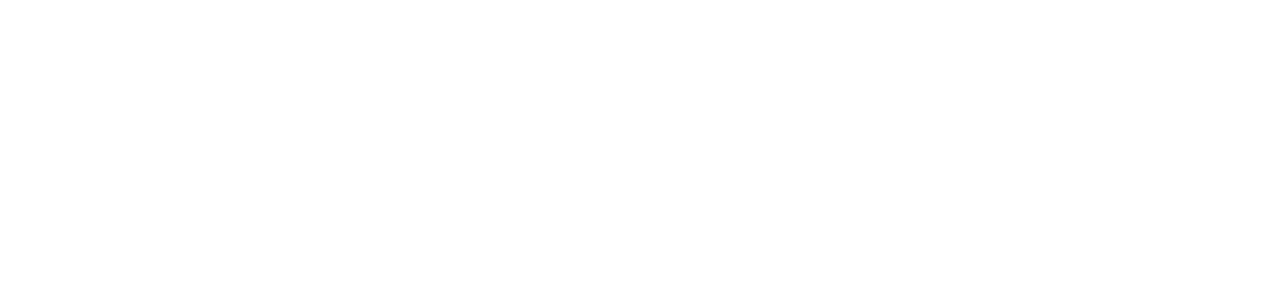
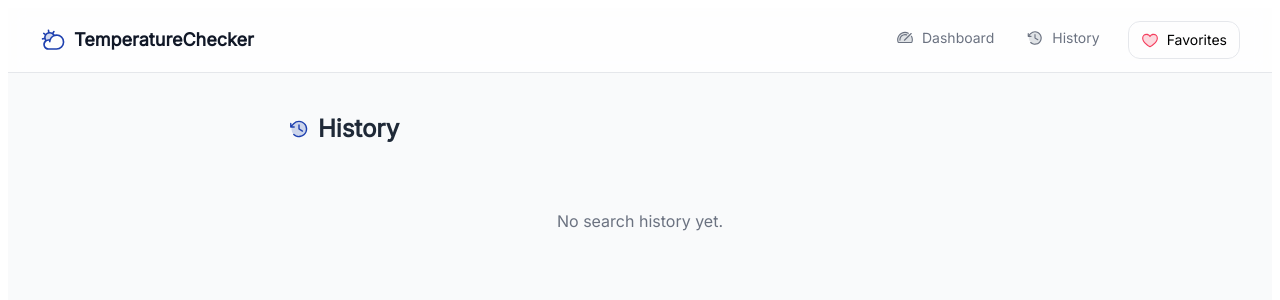
Before and after one commit to christian-oguine/frontend-temperature-app, a Nuxt app: page /history in a window 1280 px wide. Before the commit this address had no page. Shown: the top 300 px of the page. Built offline with nearby package versions, Linux system fonts and the light colour scheme.

Commit message:
Add history page to manage and display weather search history; implement filtering and clear all functionality

```diff
--- /dev/null
+++ b/app/pages/history.vue
@@ -0,0 +1,110 @@
+<template>
+  <div class="min-h-screen bg-gray-50">
+    <AppHeader />
+
+    <main class="max-w-3xl mx-auto px-4 sm:px-6 lg:px-8 py-10">
+
+      <div class="flex items-center justify-between mb-6">
+        <div class="flex items-center gap-2">
+          <Icon name="ph:clock-counter-clockwise-duotone" size="22" class="text-primary" />
+          <h1 class="text-2xl font-semibold text-gray-800">History</h1>
+        </div>
+
+        <button
+          v-if="list.length"
+          @click="clearAll"
+          class="text-sm border border-gray-300 rounded-lg px-3 py-1.5 hover:bg-gray-100 text-gray-600"
+        >
+          Clear all
+        </button>
+      </div>
+
+      <div v-if="!list.length" class="text-gray-500 text-center py-10">
+        <p>No search history yet.</p>
+      </div>
+
+      <!-- Search filter -->
+      <div v-else class="mb-5">
+        <input
+          v-model="filter"
+          type="text"
+          placeholder="Filter by city or country..."
+          class="w-full rounded-xl border border-gray-200 bg-white px-4 py-3 text-sm focus:outline-none focus:ring-1 focus:ring-primary"
+        />
+      </div>
+
+      <!-- List of history items -->
+      <ul v-if="filteredList.length" class="space-y-3">
+        <li
+          v-for="h in filteredList"
+          :key="h.id"
+          class="flex items-center justify-between rounded-xl border border-gray-200 bg-white px-5 py-3 shadow-sm hover:shadow-md transition"
+        >
+          <!-- Left info -->
+          <div class="flex items-center gap-2">
+            <Icon name="ph:map-pin-duotone" size="18" class="text-primary" />
+            <div>
+              <p class="font-medium text-gray-800">{{ h.city }}</p>
+              <p class="text-xs text-gray-500">
+                {{ h.country }} • {{ fmtTemp(h.temp, h.unit) }} • {{ timeAgo(h.visitedAt) }}
+              </p>
+            </div>
+          </div>
+
+          <!-- Right action -->
+          <NuxtLink
+            :to="`/?city=${encodeURIComponent(h.city)}&unit=${h.unit}`"
+            class="inline-flex items-center gap-1 text-sm font-medium text-primary hover:underline"
+          >
+            <Icon name="ph:arrow-square-out-duotone" size="16" /> Open
+          </NuxtLink>
+        </li>
+      </ul>
+    </main>
+  </div>
+</template>
+
+<script setup lang="ts">
+import { computed, onMounted, ref } from 'vue'
+import { useHistoryStore } from '../../stores/history'
+import AppHeader from '../components/AppHeader.vue'
+
+const history = useHistoryStore()
+onMounted(() => history.load())
+
+// Filter input
+const filter = ref('')
+
+// Computed filtered list
+const list = computed(() => history.items)
+const filteredList = computed(() => {
+  const q = filter.value.trim().toLowerCase()
+  if (!q) return list.value
+  return list.value.filter(h =>
+    h.city.toLowerCase().includes(q) || h.country.toLowerCase().includes(q)
+  )
+})
+
+
+function fmtTemp(t: number, unit: string) {
+  if (!t && t !== 0) return '—'
+  const symbol = unit === 'imperial' ? '°F' : '°C'
+  return `${t.toFixed(1)}${symbol}`
+}
+
+function timeAgo(ts: number) {
+  const s = Math.floor((Date.now() - ts) / 1000)
+  if (s < 60) return `${s}s ago`
+  const m = Math.floor(s / 60)
+  if (m < 60) return `${m}m ago`
+  const h = Math.floor(m / 60)
+  if (h < 24) return `${h}h ago`
+  const d = Math.floor(h / 24)
+  return `${d}d ago`
+}
+
+function clearAll() {
+  history.items = []
+  localStorage.removeItem('weather:history')
+}
+</script>
--- a/app/pages/index.vue
+++ b/app/pages/index.vue
@@ -210,6 +210,7 @@
 <script setup lang="ts">
 import { ref, computed, onMounted } from 'vue'
 import { useFavoritesStore } from '../../stores/favorites'
+import { useHistoryStore } from '../../stores/history'   // ✅ added
 import AppHeader from '~/components/AppHeader.vue'
 import AppFooter from '~/components/AppFooter.vue'
 
@@ -223,8 +224,9 @@
 const error = ref<any>(null)
 const pending = ref(false)
 
-/** Favorites store */
+/** Stores */
 const fav = useFavoritesStore()
+const history = useHistoryStore() // ✅ added
 
 /** Display helpers */
 const unitLabel = computed(() => (unit.value === 'metric' ? 'C' : 'F'))
@@ -239,7 +241,17 @@
     const res = await $fetch('http://localhost:5000/api/weather', {
       query: { city, unit: unit.value }
     })
+
+    // ✅ Set the response data
     data.value = res
+
+    // ✅ Add current search to history
+    history.add({
+      city: res.city,
+      country: res.country,
+      temp: res.temperature.current,
+      unit: unit.value
+    })
   } catch (e: any) {
     error.value = e
     data.value = null
@@ -255,14 +267,14 @@
   await fetchWeather()
 }
 
-/** Favourite state for current result */
+/** Favorite state for current result */
 const isFaved = computed(() => {
   const c = data.value?.city
   const cc = data.value?.country
   return c && cc ? fav.has(c, cc) : false
 })
 
-/** Favourite click handler */
+/** Favorite click handler */
 function toggleFavorite() {
   const r = data.value
   if (!r?.city || !r?.country) return
@@ -277,6 +289,7 @@
 /** Init */
 onMounted(() => {
   fav.load()
+  history.load()     // ✅ ensure previously saved searches are loaded
   fetchWeather()
 })
 </script>
```
